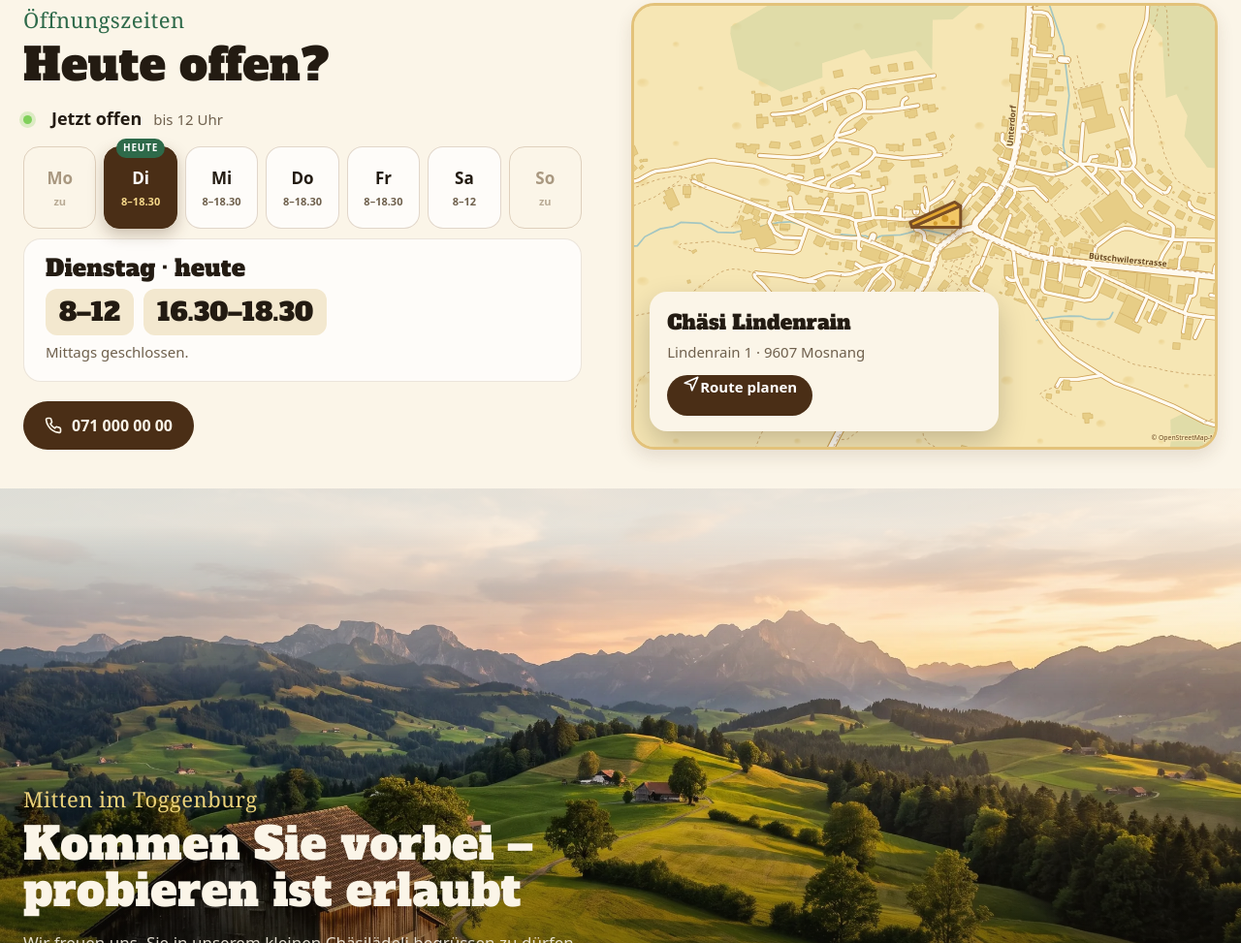
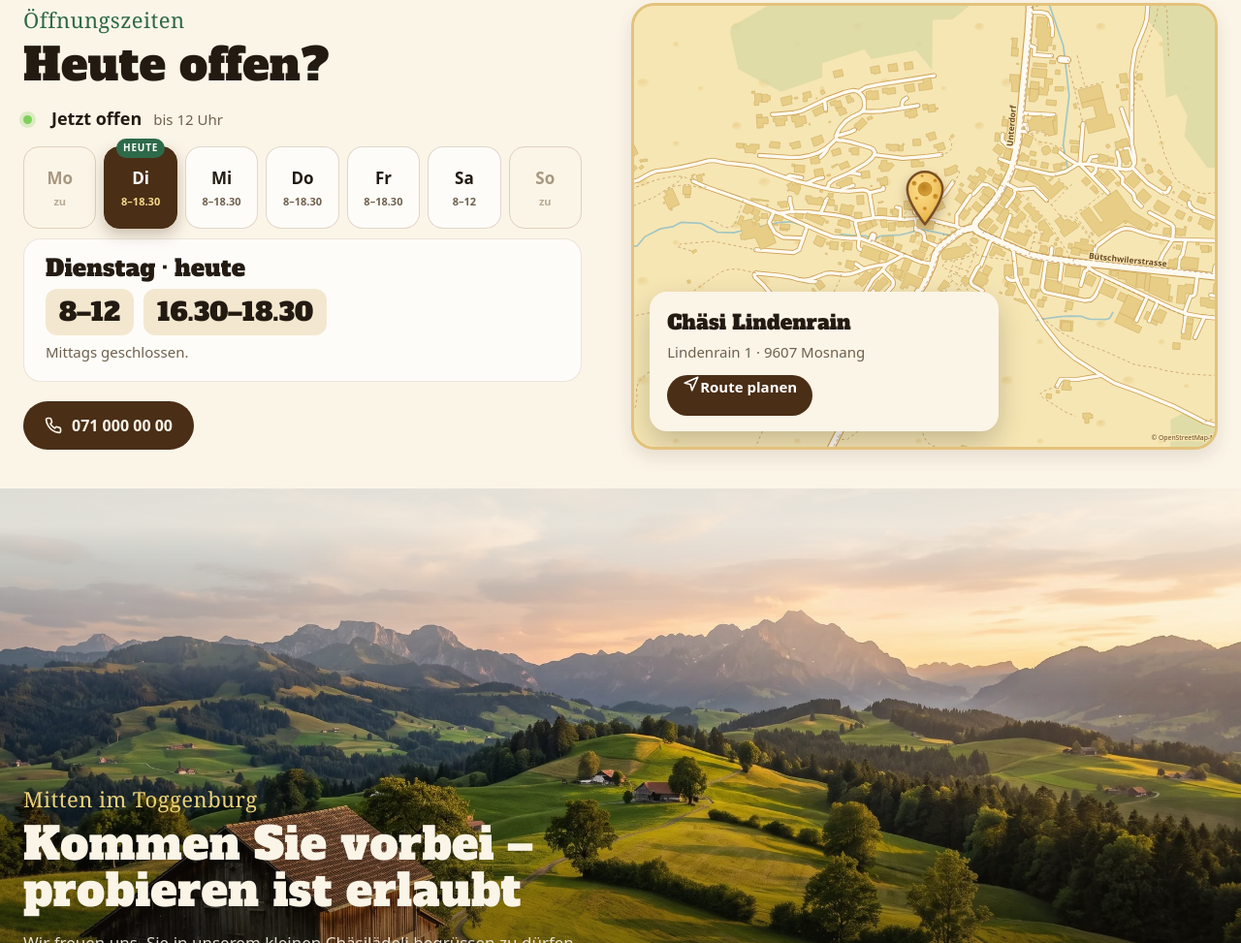
Before and after one commit to julia-mirku/chaesi-lindenrain, a plain HTML site: page index.html in a window 1280 px wide. Shown: the part 3620-4593 px from the top of the page at 97% size. Drawn offline with Linux system fonts and the light colour scheme; a web font is replaced by a local one.

Commit message:
Add files via upload

```diff
--- a/index.html
+++ b/index.html
@@ -436,8 +436,8 @@ body:before{background:url(img/fake_kaesetextur.webp) 0 0/720px 380px repeat;opa
 .karte{position:absolute;inset:0;display:block;cursor:pointer}
 .karte img{width:100%;height:100%;object-fit:cover;transition:transform .6s var(--ease)}
 @media (hover:hover){.karte:hover img{transform:scale(1.04)}}
-.pin{position:absolute;left:50%;top:50%;width:64px;height:64px;transform:translate(-30%,-68%);filter:drop-shadow(0 6px 6px rgba(74,46,22,.35));transition:transform .3s cubic-bezier(.3,1.6,.5,1)}
-@media (hover:hover){.karte:hover .pin{transform:translate(-30%,-78%) rotate(-6deg)}}
+.pin{position:absolute;left:50%;top:50%;width:46px;height:61px;transform:translate(-50%,-100%);filter:drop-shadow(0 6px 6px rgba(74,46,22,.35));transition:transform .3s cubic-bezier(.3,1.6,.5,1)}
+@media (hover:hover){.karte:hover .pin{transform:translate(-50%,-112%)}}
 .mapcard{display:flex;flex-direction:column;gap:2px;align-items:flex-start}
 .mapcard .btn{height:42px;padding:0 16px;font-size:15px;margin-top:10px;color:#fff!important}
 @media (max-width:1020px){.mapbox{height:auto;min-height:380px}}
@@ -599,7 +599,7 @@ body:before{background:url(img/fake_kaesetextur.webp) 0 0/720px 380px repeat;opa
     </div>
     <div class="mapbox rv">
       <a class="karte" href="https://www.google.com/maps/dir/?api=1&destination=47.3627,9.0390" target="_blank" rel="noopener" aria-label="Route planen"><img src="img/karte_fake.svg" alt="Karte Mosnang (Muster)" loading="lazy">
-        <span class="pin" aria-hidden="true"><svg viewBox="0 0 64 64"><path d="M6 44 L56 22 L56 44 Z" fill="#F2C766" stroke="#7A4E25" stroke-width="3" stroke-linejoin="round"/><path d="M6 44 L56 22 L50 18 L4 39 Z" fill="#E3A72F" stroke="#7A4E25" stroke-width="3" stroke-linejoin="round"/><circle cx="40" cy="35" r="3.5" fill="#d39b2c"/><circle cx="48" cy="39" r="2.5" fill="#d39b2c"/><circle cx="30" cy="40" r="2.2" fill="#d39b2c"/></svg></span></a>
+        <span class="pin" aria-hidden="true"><svg viewBox="0 0 48 64"><defs><radialGradient id="pinK" cx="38%" cy="30%" r="75%"><stop offset="0" stop-color="#FBDD8A"/><stop offset=".6" stop-color="#F2C766"/><stop offset="1" stop-color="#E3A72F"/></radialGradient><radialGradient id="pinL" cx="40%" cy="35%" r="65%"><stop offset="0" stop-color="#B97F1E"/><stop offset="1" stop-color="#D9A33A"/></radialGradient></defs><path d="M24 61C24 61 5 37.5 5 23.5A19 19 0 1 1 43 23.5C43 37.5 24 61 24 61Z" fill="url(#pinK)" stroke="#7A4E25" stroke-width="2.6" stroke-linejoin="round"/><circle cx="24" cy="23" r="7.2" fill="url(#pinL)" stroke="#C48A26" stroke-width="1"/><circle cx="12.5" cy="17" r="2.6" fill="url(#pinL)"/><circle cx="35" cy="14" r="2" fill="url(#pinL)"/><circle cx="35.5" cy="31" r="2.8" fill="url(#pinL)"/><circle cx="15" cy="33" r="1.8" fill="url(#pinL)"/><circle cx="24" cy="44" r="2.1" fill="url(#pinL)"/><circle cx="21" cy="9" r="1.5" fill="url(#pinL)"/></svg></span></a>
       <div class="mapcard"><b>Chäsi Lindenrain</b><span>Lindenrain 1 · 9607 Mosnang</span><a class="btn btn-dark" href="https://www.google.com/maps/dir/?api=1&destination=47.3627,9.0390" target="_blank" rel="noopener"><svg viewBox="0 0 24 24" fill="none" stroke="currentColor" stroke-width="2.2" stroke-linecap="round" stroke-linejoin="round"><path d="M3 11l18-8-8 18-2-8-8-2z"/></svg>Route planen</a></div>
     </div>
   </div>
```
